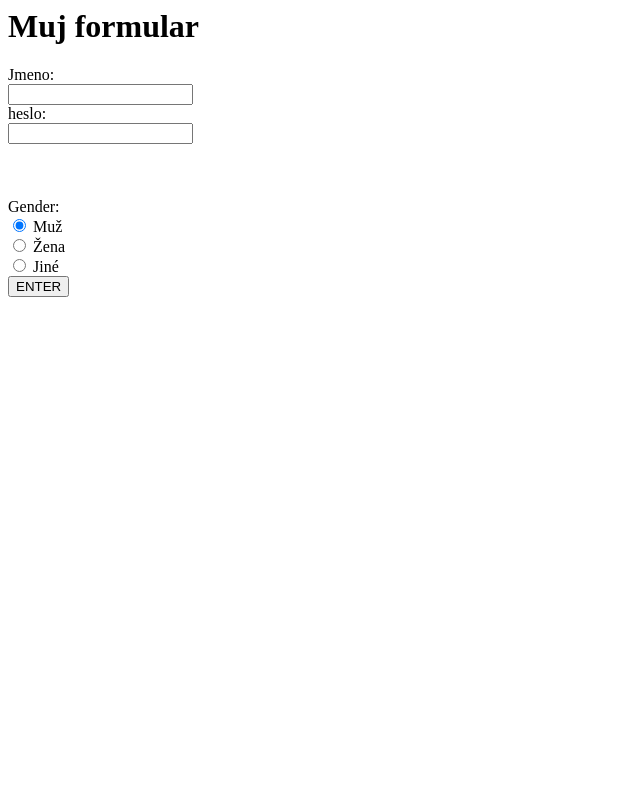
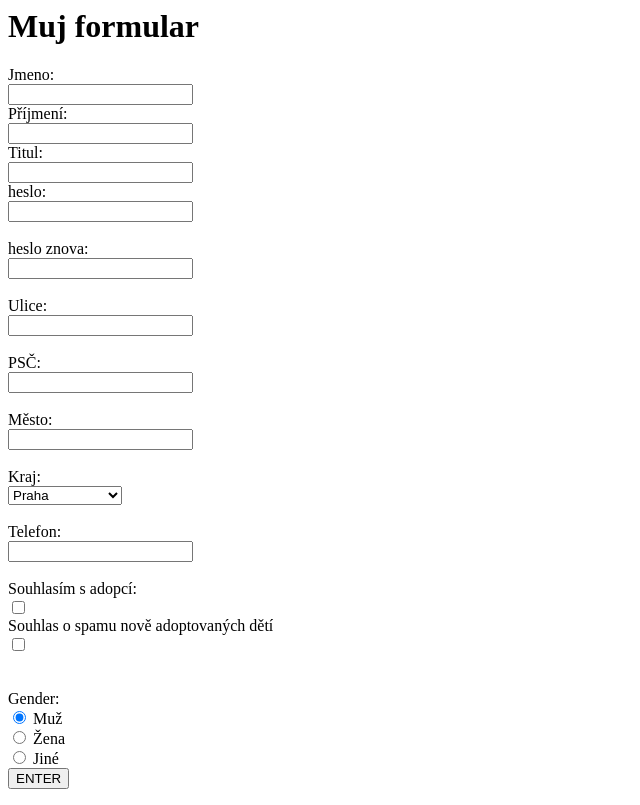
Before and after one commit to pajgon/Formular, a website: page index.html in a window 1280 px wide. Shown: the whole page, without its empty margins (0-640 px from the left). Drawn offline with Linux system fonts and the light colour scheme.

Commit message:
formular 2.0

```diff
--- a/index.html
+++ b/index.html
@@ -12,19 +12,67 @@
 	 Jmeno: <br />
 	 <input type="text" name="jmeno"/>
       <br />
+			 Příjmení: <br />
+			<input type="text" name="prijmeni" />
+			<br />
+			 Titul: <br />
+			 <input type="text" name="titul">
+			<br />
 	 heslo: <br />
 	<input type="password" name="heslo" />
   <br />
+	<br/>
+	 heslo znova: <br />
+	<input type="password" name="heslo" />
+	<br/>
+	<br /> Ulice: <br />
+	<input type="text" name="ulice" />
+	<br/>
+	<br /> PSČ: <br />
+	<input type="text" name="psč" />
+	<br/>
+	<br/>
+Město: <br />
+	<input type="text" name="město" />
+	<br/>
+	<br /> Kraj: <br />
+	<select name="kraj" />
+	<option value="Praha">
+		Praha
+	</option>
+	<option value="venkov vychod">
+		venkov vychod
+		</option>
+		<option value="venkov zapad">
+			Venkova zapad
+			</option>
+			<option value="Praha">
+				Ostrava
+				</option>
+
+				</select>
+	<br />
+	<br />
+
+	Telefon: <br/>
+	<input type="text" name="telefon" />
+	<br />
+	<br/>
+Souhlasím s adopcí: <br />
+<input type="checkbox">
+<br />
+	 Souhlas o spamu nově adoptovaných dětí <br />
+	<input type="checkbox">
 	<br />
 
   <br /> <br />
 	Gender:
 	<br/>
-	 <input type="radio" name="gender" value="male" checked />
+	 <input type="radio" name="gender" value="male" id="male" checked />
    Muž <br />
-	<input type="radio" name="gender" value="male" />
+	<input type="radio" name="gender" value="zena" id="zena"  />
 	 Žena <br />
-	<input type="radio" name="gender" value="male" />
+	<input type="radio" name="gender" value="jine" id="jine" />
 	Jiné
 	 <br />
 
```
